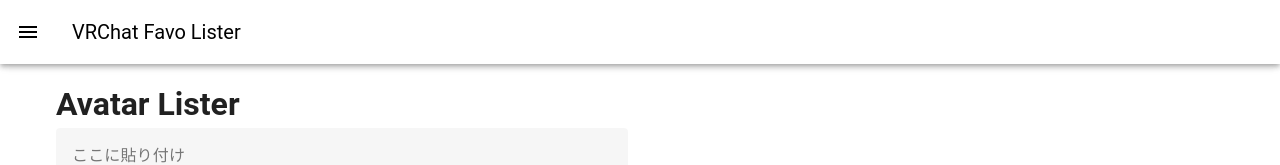
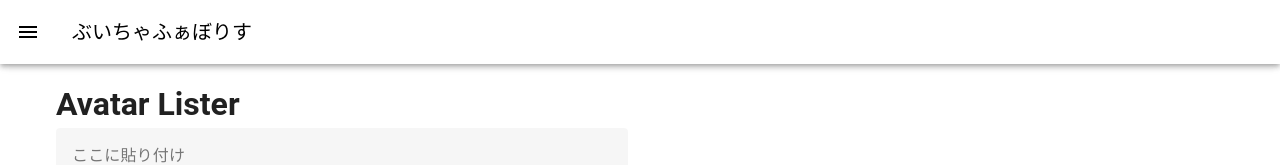
Before and after one commit to yukke271/VRCFavoLister, a Nuxt app in the folder nuxt/app/VRCFavoLister/: page /parser/avatar in a window 1280 px wide. Shown: the top 165 px of the page. Built offline with nearby package versions, Linux system fonts and the light colour scheme.

Commit message:
fix site name

```diff
--- a/nuxt/app/VRCFavoLister/components/NavigationBar.vue
+++ b/nuxt/app/VRCFavoLister/components/NavigationBar.vue
@@ -17,7 +17,7 @@
       max-height="40"
     ></v-img>
     -->
-    <v-toolbar-title>VRChat Favo Lister</v-toolbar-title>
+    <v-toolbar-title>ぶいちゃふぁぼりす</v-toolbar-title>
 
     <v-app-bar-nav-icon
       v-if="device"
```
